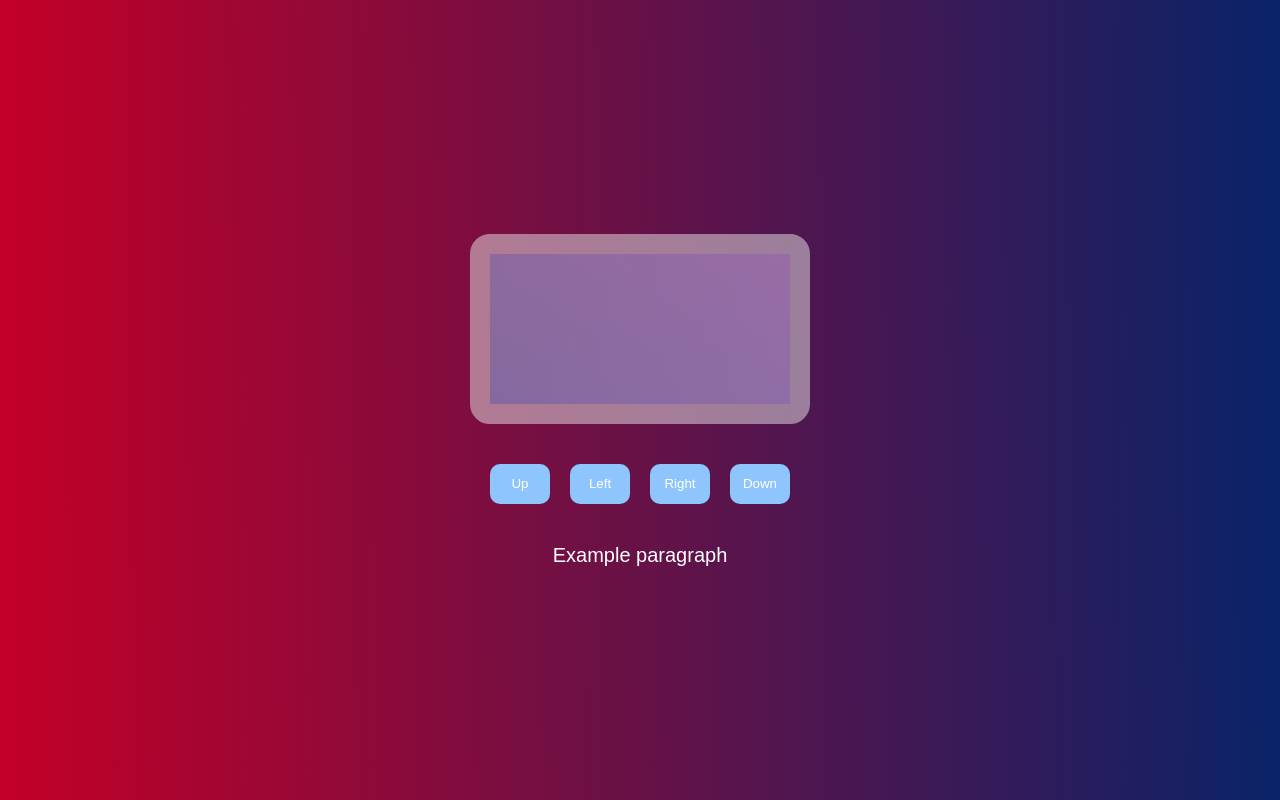
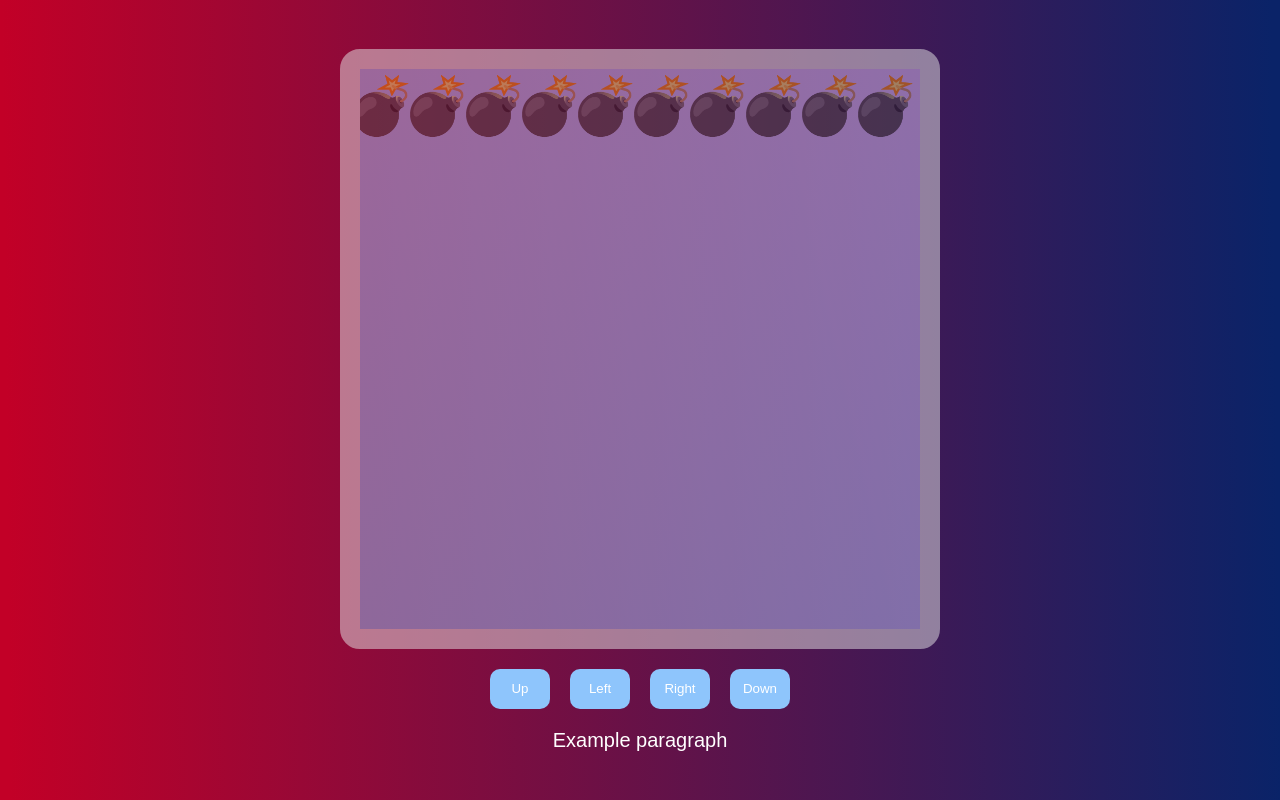
Before and after one commit to lopezolidev/javascript-workshop-videogame, a plain HTML site: page index.html in a window 1280 px wide. Drawn offline with Linux system fonts and the light colour scheme.

Commit message:
initial variables and main functions of size and starting of the game

```diff
--- a/game.js
+++ b/game.js
@@ -1 +1,89 @@
-console.log(maps);
+const canvas = document.querySelector('#game');
+const game = canvas.getContext('2d');
+
+
+window.addEventListener('load', setCanvasSize);
+
+window.addEventListener('resize', setCanvasSize);
+
+let canvasSize;
+let elementSize;
+
+  function startGame() {
+    console.log(window.innerHeight);
+
+    console.log(window.innerWidth);
+
+    game.font = elementSize + 'px Verdana';
+    game.textAlign = 'end';
+
+    for (let i = 1; i <= 10; i++) {
+        game.fillText(emojis['X'], elementSize * i, elementSize);
+    }
+
+ }
+
+ function setCanvasSize() {
+    if (window.innerHeight > window.innerWidth) {
+        canvasSize = window.innerWidth * 0.70;
+    } else {
+        canvasSize = window.innerHeight * 0.70;
+    }
+
+    canvas.setAttribute('width', canvasSize);
+    canvas.setAttribute('height', canvasSize);
+
+
+    elementSize = canvasSize / 10;
+
+    startGame();
+}
+
+
+
+// DOCUMENTATION
+
+// const game = canvas.getContext('2d');
+//  //this way we "access" the property of 2 dimensions in the canvas
+
+// window.addEventListener('load', setCanvasSize);
+//   //we call the function that will add interactivity to the game when the window itself loads all the files we have here.
+
+// window.addEventListener('resize', setCanvasSize);
+// //adding this event will trigger the resizing of the window and thus repeating the startGame calculations, therefore making it responsive. Resize is an event that we can trigger and listen. The calculus will be re-done every time we resize the window
+
+// function startGame() {
+//     //its better to bottle up the code here to avoid "not loading" of the game
+
+//     // game.fillRect(0,50,50,100);
+//     // //this method allows us to fill the canvas with 4 arguments, which are: <initial X axis coordenates in pixels>, <initial Y axis coordenates in pixels>, <width (pixels)>, <height (pixels)>
+
+//     // game.clearRect(0,100,50,50); //acts as an eraser, or opposite to fillRect method, has the same syntax
+
+//     // game.fillText('Hello', 10, 10); //we use this to insert text in the x and y coordenates (in pixels) that we declare
+
+//     // game.font = '20px Verdana' //is an attribute, sets the size and style of the text from fillText method
+
+//     // game.fillStyle = 'blue' //sets the color of the text
+
+//     // game.textAlign ='center' // aligns the text according the the coordenates in fillText; start (= left) sets the start from the coordenates, end (= rigth) sets the end of the text from the coordenates.
+
+//     console.log(window.innerHeight);     //668
+//     //this tells us the actual height of the window taking account if there's a console or other element
+
+//     console.log(window.innerWidth);     //1284
+//     //the same but width
+
+
+//     game.font = elementSize + 'px Verdana'; //setting the size of the element in the property
+
+//     game.textAlign = 'end'; //aligning the element to end on the size of the element
+
+//      //we access the object emojis from maps.js, to the value that the key ['X'] holds
+
+//     for (let i = 1; i <= 10; i++) {
+//         game.fillText(emojis['X'], elementSize * i, elementSize);
+//         //we set the size of each element and multiply it by the iterator, repeating the element as many times we can in the X axis (X in this case)
+//     }
+
+//  }
--- a/styles.css
+++ b/styles.css
@@ -14,18 +14,16 @@ body {
     display: flex;
     justify-content: center;
     align-items: center;
-    width: 100vw;
-    height: 100vh;
 }
 
 .game-container {
     width: 100%;
-    height: 100%;
+    height: 100vh;
     display: flex;
     flex-direction: column;
     justify-content: center;
     align-items: center;
-    gap: 4rem;
+    gap: 2rem;
 }
 
 #game {
```
